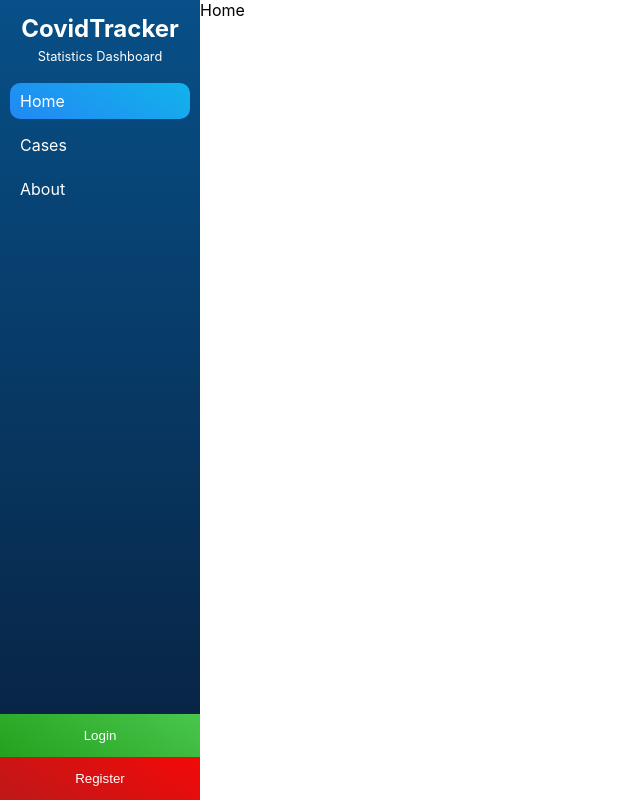
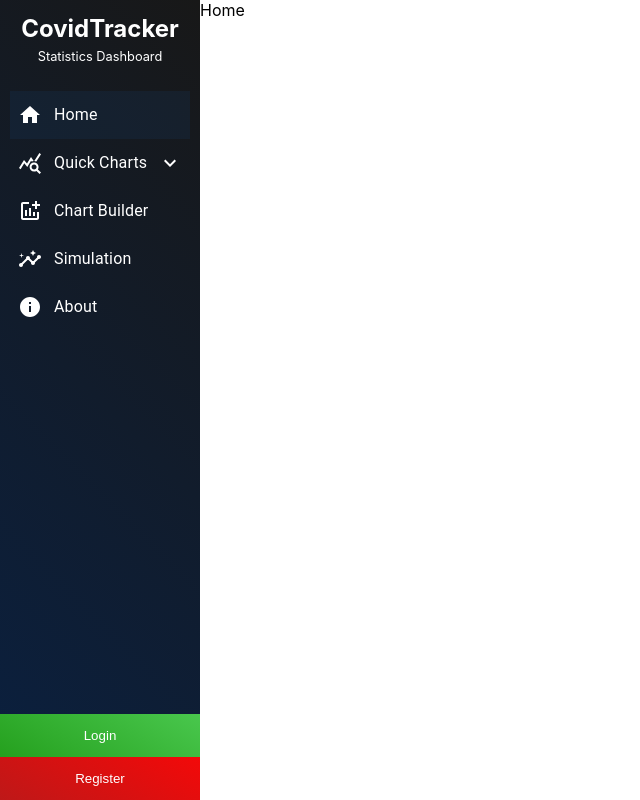
Before and after one commit to KlibrDM/covid-tracker-fe, a Next.js app: page / in a window 1280 px wide. Shown: the whole page, without its empty margins (0-640 px from the left). Built offline with nearby package versions, Linux system fonts and the light colour scheme.

Commit message:
Modified navbar

```diff
--- a/components/nav.tsx
+++ b/components/nav.tsx
@@ -7,11 +7,25 @@ import Register from './register';
 import SignOut from './sign-out';
 import { useEffect, useState } from 'react';
 import { IUser } from '../models/user';
+import { Collapse, List, ListItemButton, ListItemIcon, ListItemText } from '@mui/material';
+import ExpandLess from '@mui/icons-material/ExpandLess';
+import ExpandMore from '@mui/icons-material/ExpandMore';
+import HomeIcon from '@mui/icons-material/Home';
+import QueryStatsIcon from '@mui/icons-material/QueryStats';
+import SickIcon from '@mui/icons-material/Sick';
+import CoronavirusIcon from '@mui/icons-material/Coronavirus';
+import BiotechIcon from '@mui/icons-material/Biotech';
+import VaccinesIcon from '@mui/icons-material/Vaccines';
+import LocalHospitalIcon from '@mui/icons-material/LocalHospital';
+import AddchartIcon from '@mui/icons-material/Addchart';
+import InsightsIcon from '@mui/icons-material/Insights';
+import InfoIcon from '@mui/icons-material/Info';
 
 const Nav = (props: any) => {
   const {cookies} = props;
   const [user, setuser] = useState<IUser | undefined>(undefined);
   const [cookiesLoaded, setcookiesLoaded] = useState<boolean>(false);
+  const [quickChartsOpen, setQuickChartsOpen] = useState(false);
 
   useEffect(() => {
     setuser(cookies.get('user'));
@@ -21,6 +35,10 @@ const Nav = (props: any) => {
   const router = useRouter();
   const currentRoute = router.pathname;
 
+  const handleQuickChartsClick = () => {
+    setQuickChartsOpen(!quickChartsOpen);
+  };
+
   return (
     <div className={styles.nav}>
       <div className={styles.nav_header}>
@@ -28,16 +46,111 @@ const Nav = (props: any) => {
         <p className={styles.nav_header_subtitle}>Statistics Dashboard</p>
       </div>
       <div className={styles.nav_items}>
+        <List component="nav" aria-labelledby="navbar">
           <Link href="/">
-          <a className={currentRoute === '/' ? styles.active : ''}>Home</a>
+            <ListItemButton sx={{padding: 1}} selected={currentRoute === '/'}>
+              <ListItemIcon sx={{minWidth: 36}}>
+                <HomeIcon sx={{color: 'white'}} />
+              </ListItemIcon>
+              <ListItemText primary="Home" />
+            </ListItemButton>
           </Link>
+
+          <ListItemButton
+            onClick={handleQuickChartsClick}
+            sx={{padding: 1}}
+            selected={
+              currentRoute === '/cases'
+              || currentRoute === '/deaths'
+              || currentRoute === '/testing'
+              || currentRoute === '/vaccines'
+              || currentRoute === '/hospitalizations'
+            }>
+            <ListItemIcon sx={{minWidth: 36}}>
+              <QueryStatsIcon sx={{color: 'white'}} />
+            </ListItemIcon>
+            <ListItemText primary="Quick Charts" />
+            {quickChartsOpen ? <ExpandLess /> : <ExpandMore />}
+          </ListItemButton>
+
+          <Collapse in={quickChartsOpen} timeout="auto" unmountOnExit>
+            <List component="div" disablePadding>
               <Link href="/cases">
-          <a className={currentRoute === '/cases' ? styles.active : ''}>Cases</a>
+                <ListItemButton sx={{ pr: 1, pl: 2 }} selected={currentRoute === '/cases'}>
+                  <ListItemIcon sx={{minWidth: 36}}>
+                    <SickIcon sx={{color: 'white'}} />
+                  </ListItemIcon>
+                  <ListItemText primary="Cases" />
+                </ListItemButton>
               </Link>
+
+              <Link href="/deaths">
+                <ListItemButton sx={{ pr: 1, pl: 2 }} selected={currentRoute === '/deaths'}>
+                  <ListItemIcon sx={{minWidth: 36}}>
+                    <CoronavirusIcon sx={{color: 'white'}} />
+                  </ListItemIcon>
+                  <ListItemText primary="Deaths" />
+                </ListItemButton>
+              </Link>
+
+              <Link href="/testing">
+                <ListItemButton sx={{ pr: 1, pl: 2 }} selected={currentRoute === '/testing'}>
+                  <ListItemIcon sx={{minWidth: 36}}>
+                    <BiotechIcon sx={{color: 'white'}} />
+                  </ListItemIcon>
+                  <ListItemText primary="Testing" />
+                </ListItemButton>
+              </Link>
+
+              <Link href="/vaccinations">
+                <ListItemButton sx={{ pr: 1, pl: 2 }} selected={currentRoute === '/vaccinations'}>
+                  <ListItemIcon sx={{minWidth: 36}}>
+                    <VaccinesIcon sx={{color: 'white'}} />
+                  </ListItemIcon>
+                  <ListItemText primary="Vaccinations" />
+                </ListItemButton>
+              </Link>
+
+              <Link href="/hospitalizations">
+                <ListItemButton sx={{ pr: 1, pl: 2 }} selected={currentRoute === '/hospitalizations'}>
+                  <ListItemIcon sx={{minWidth: 36}}>
+                    <LocalHospitalIcon sx={{color: 'white'}} />
+                  </ListItemIcon>
+                  <ListItemText primary="Hospitalizations" />
+                </ListItemButton>
+              </Link>
+            </List>
+          </Collapse>
+
+          <Link href="/builder">
+            <ListItemButton sx={{padding: 1}} selected={currentRoute === '/builder'}>
+              <ListItemIcon sx={{minWidth: 36}}>
+                <AddchartIcon sx={{color: 'white'}} />
+              </ListItemIcon>
+              <ListItemText primary="Chart Builder" />
+            </ListItemButton>
+          </Link>
+
+          <Link href="/simulation">
+            <ListItemButton sx={{padding: 1}} selected={currentRoute === '/simulation'}>
+              <ListItemIcon sx={{minWidth: 36}}>
+                <InsightsIcon sx={{color: 'white'}} />
+              </ListItemIcon>
+              <ListItemText primary="Simulation" />
+            </ListItemButton>
+          </Link>
+
           <Link href="/about">
-          <a className={currentRoute === '/about' ? styles.active : ''}>About</a>
+            <ListItemButton sx={{padding: 1}} selected={currentRoute === '/about'}>
+              <ListItemIcon sx={{minWidth: 36}}>
+                <InfoIcon sx={{color: 'white'}} />
+              </ListItemIcon>
+              <ListItemText primary="About" />
+            </ListItemButton>
           </Link>
+        </List>
       </div>
+
       <div className={styles.nav_user}>
         {
           cookiesLoaded ? !user
--- a/package.json
+++ b/package.json
@@ -11,6 +11,7 @@
   "dependencies": {
     "@emotion/react": "^11.10.4",
     "@emotion/styled": "^11.10.4",
+    "@mui/icons-material": "^5.10.9",
     "@mui/material": "^5.10.9",
     "@types/lodash": "^4.14.186",
     "chart.js": "^3.9.1",
--- a/styles/Nav.module.css
+++ b/styles/Nav.module.css
@@ -2,8 +2,8 @@
   width: 200px;
   display: flex;
   flex-direction: column;
-  background: -webkit-linear-gradient(90deg, #08203e, #075088);
-  background-color: rgb(17, 24, 39);
+  background: -webkit-linear-gradient(45deg, rgb(10, 32, 64), rgb(24, 24, 24));
+  background-color: rgb(24, 24, 24);
 }
 
 .nav_header_title{
@@ -31,6 +31,7 @@
   gap: 8px;
   padding: 0 10px;
   flex-grow: 1;
+  color: white;
 }
 
 .nav_items > a{
```
Also changed, not shown: 1 other file (tests, documents, lock files or other folders). Lines whose indentation alone changed are shown as unchanged.
